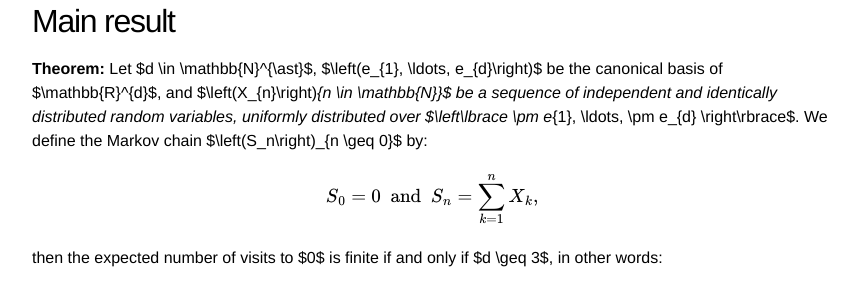
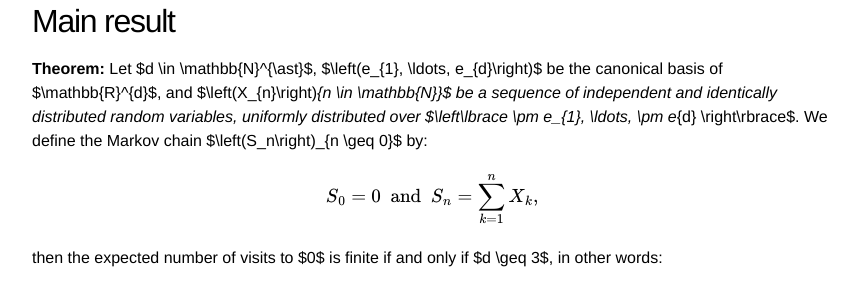
Before and after one commit to ValentinKil/ARCPythonTutorial, a Jekyll site: the page built from _posts/2024-12-24-Random_walk.md, in a window 1280 px wide and 900 px high, scrolled down 1647 px. Shown: the part 176-464 px from the top of the window, without its empty margins (208-1066 px from the left). Built offline with Jekyll 4.4.1, drawn with Linux system fonts in a browser that asks for light colours; formulas are drawn with MathJax 3.

```diff
--- a/_posts/2024-12-24-Random_walk.md
+++ b/_posts/2024-12-24-Random_walk.md
@@ -29,7 +29,7 @@ We first look at the expected number of times the walker returns to zero and we
 ## Main result
 
 **Theorem:**
-Let $d \in \mathbb{N}^{\ast}$, $\left(e_{1}, \ldots, e_{d}\right)$ be the canonical basis of $\mathbb{R}^{d}$, and $\left(X_{n}\right)_{n \in \mathbb{N}}$ be a sequence of independent and identically distributed random variables, uniformly distributed over $\left\lbrace \pm e_{1}, \ldots, \pm e_{d} \right\rbrace$. We define the Markov chain $\left(S_n\right)_{n \geq 0}$ by:
+Let $d \in \mathbb{N}^{\ast}$, $\left(e_{1}, \ldots, e_{d}\right)$ be the canonical basis of $\mathbb{R}^{d}$, and $\left(X_{n}\right)_{n \in \mathbb{N}}$ be a sequence of independent and identically distributed random variables, uniformly distributed over $\left\lbrace \pm e\_{1}, \ldots, \pm e_{d} \right\rbrace$. We define the Markov chain $\left(S_n\right)_{n \geq 0}$ by:
 
 
 
```
